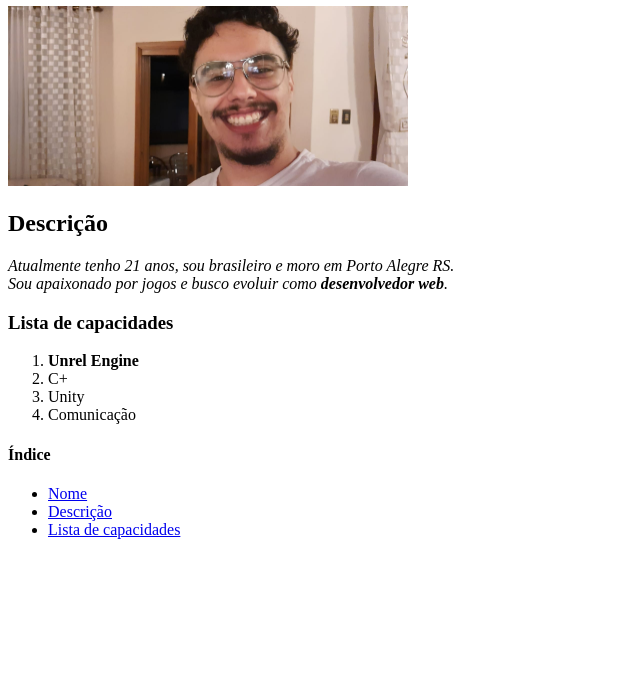
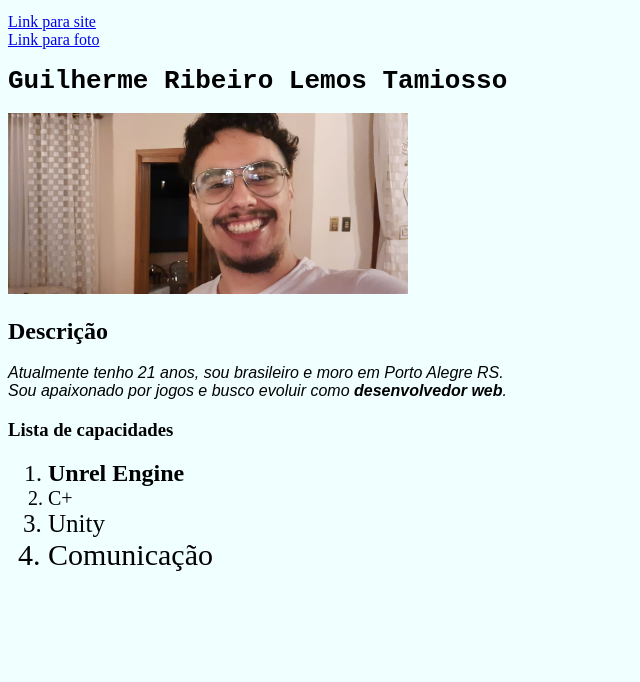
Before and after one commit to tamiosso125/tamiosso125.github.io, a plain HTML site: page index.html in a window 1280 px wide. Shown: the part 118-800 px from the top of the page, without its empty margins (0-640 px from the left). Drawn offline with Linux system fonts and the light colour scheme.

Commit message:
Adicionado style

```diff
--- a/index.html
+++ b/index.html
@@ -4,8 +4,46 @@
     <meta charset="UTF-8">
 
     <title>Portifolio Web</title>
+    <style>
+      h1{
+       font-family: monospace;
+
+      }
+      p{
+        font-family: Arial, Helvetica, sans-serif;
+      }
+
+      body{
+        background-color: azure;
+      }
+
+      .l1{
+        font-size: x-large;
+      }
+      .l2{
+        font-size: 20px;
+      }
+      .l3{
+        font-size: 25px;
+      }
+      .l4{
+        font-size: 30px;
+      }
+
+
+  </style>
 </head>
 <body>
+
+
+
+<h4 id="h4">Índice</h4>
+<ul>
+    <li><a href="#h1">Nome </a> </li>
+    <li><a href="#h2">Descrição</a> </li>
+    <li><a href="#h3">Lista de capacidades </a> </li>
+
+</ul>
 
 <a href="https://www.youtube.com/" target="_blank">Link para site</a> <br>
 <a href="#idImagem">Link para foto</a>
@@ -20,26 +58,20 @@
     <p>
     <em>
         Atualmente tenho 21 anos, sou brasileiro e moro em Porto Alegre RS. <br>
-        Sou apaixonado por jogos e busco evoluir como <strong>desenvolvedor web</strong>.
+        Sou apaixonado por jogos e busco evoluir como <strong> desenvolvedor web</strong>.
     </em>
     </p>
     <h3 id="h3">Lista de capacidades</h3>
     <ol>
-        <li> <strong>Unrel Engine</strong> </li>
-        <li>C+</li>
-        <li>Unity</li>
-        <li>Comunicação</li>
+        <li class="l1"> <strong>Unrel Engine</strong> </li>
+        <li class="l2">C+</li>
+        <li class="l3">Unity</li>
+        <li class="l4">Comunicação</li>
     </ol>
 
 
 
-<h4 id="h4">Índice</h4>
-<ul>
-    <li><a href="#h1">Nome </a> </li>
-    <li><a href="#h2">Descrição</a> </li>
-    <li><a href="#h3">Lista de capacidades </a> </li>
 
-</ul>
 
 
 </body>
```
